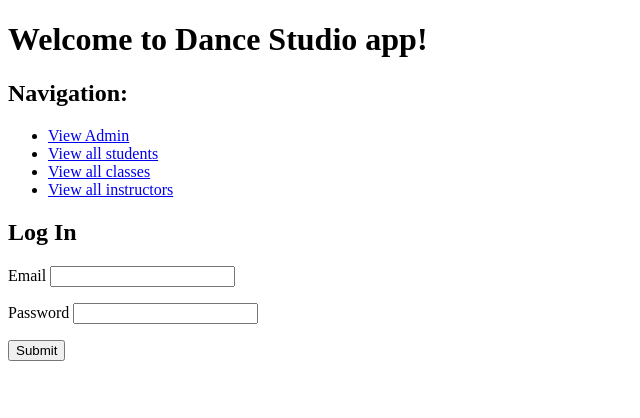
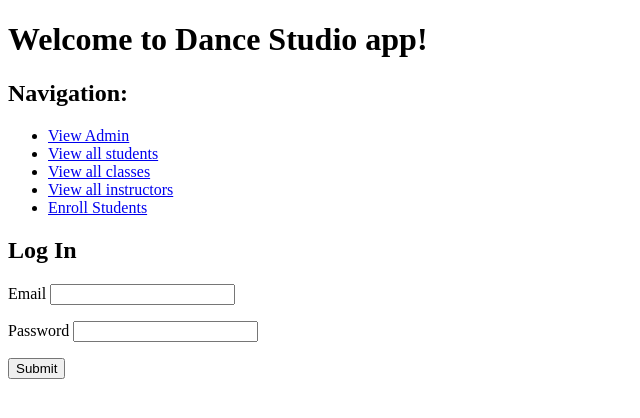
Before and after one commit to ajuliar/StudioDanceTracker, a Flask app: page / in a window 1280 px wide. Shown: the top 418 px of the page, without its empty margins (0-640 px from the left). Run offline with Flask 2, Linux system fonts and the light colour scheme.

Commit message:
Fetch request enroll students

```diff
--- a/server.py
+++ b/server.py
@@ -274,10 +274,36 @@ def edit_instructor(instructor_id):
 @app.route("/enroll-students")
 def enroll_students():
 
-    students = crud.get_all_students
-    classes = crud.get_all_classes
+    students = crud.get_all_students()
+    classes = crud.get_all_classes()
 
-    return render_template
+    return render_template("enroll-students.html", students=students, classes=classes)
+
+@app.route("/enroll-students", methods=["POST"])
+def add_class():
+
+    get_student = request.json.get("get_student")
+    get_class = request.json.get("get_class")
+
+    a_class = crud.get_class_by_id(get_class)
+    student = crud.get_student_by_id(get_student)
+
+
+    if student not in a_class.students:
+        a_class.students.append(student)
+
+    db.session.commit()
+
+    return {
+            "success": True,
+            "status": f"The student {student.f_name} has been enrolled to {a_class.class_name} class"
+        }
+
+
+
+
+
+
 
 if __name__ == "__main__":
     connect_to_db(app)
--- a/templates/homepage.html
+++ b/templates/homepage.html
@@ -10,6 +10,7 @@
     <li><a href="/students"> View all students</a></li>
     <li><a href="/classes"> View all classes</a></li>
     <li><a href="/instructors"> View all instructors</a></li>
+    <li><a href="/enroll-students"> Enroll Students</a></li>
 
 
   </ul>
```
